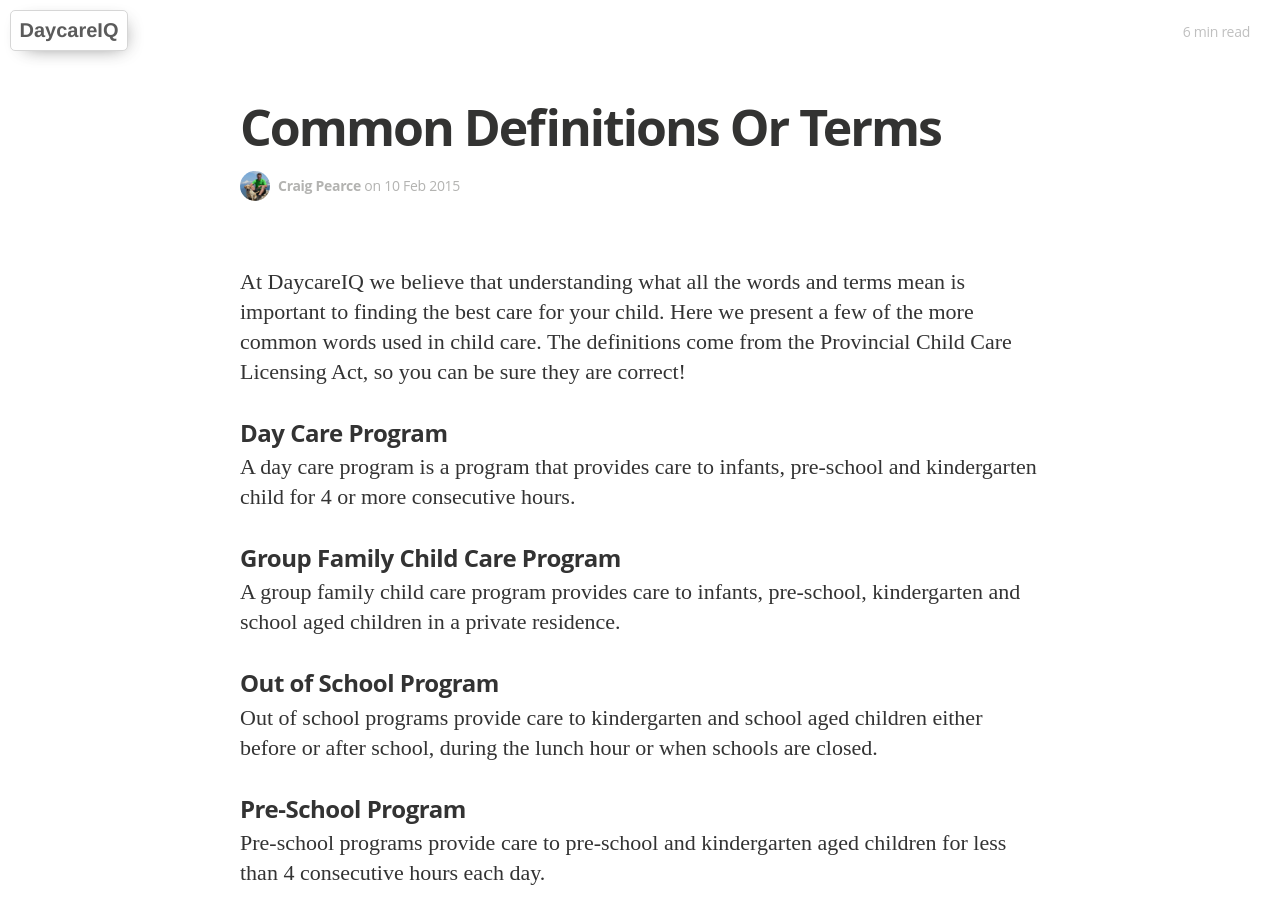
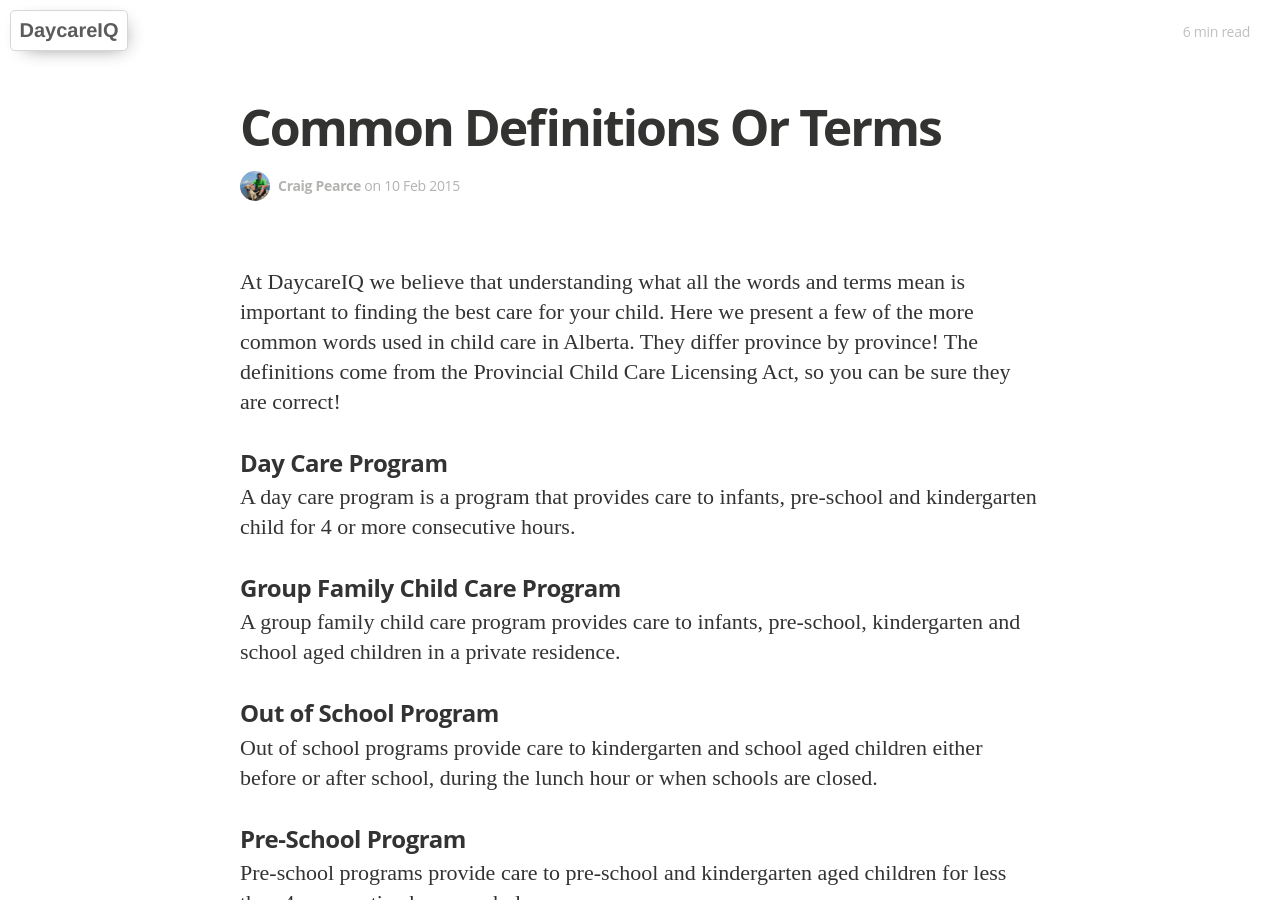
Before and after one commit to DaycareIQ/blog.daycareiq.com, a Jekyll site: the page built from _posts/2015-02-10-Common-Definitions-or-Terms.md, in a window 1280 px wide and 900 px high. Built offline with Jekyll 4.4.1, drawn with Linux system fonts in a browser that asks for light colours; nearby versions of some CDN libraries; some web fonts are replaced.

Commit message:
Update 2015-02-10-Common-Definitions-or-Terms.md

```diff
--- a/_posts/2015-02-10-Common-Definitions-or-Terms.md
+++ b/_posts/2015-02-10-Common-Definitions-or-Terms.md
@@ -8,18 +8,18 @@
 published: true
 ---
 
-At DaycareIQ we believe that understanding what all the words and terms mean is important to finding the best care for your child.  Here we present a few of the more common words used in child care.  The definitions come from the Provincial Child Care Licensing Act, so you can be sure they are correct!
+At DaycareIQ we believe that understanding what all the words and terms mean is important to finding the best care for your child.  Here we present a few of the more common words used in child care in Alberta.  They differ province by province!  The definitions come from the Provincial Child Care Licensing Act, so you can be sure they are correct!
 
-### Day Care Program
+### Day Care Program ###
 A day care program is a program that provides care to infants, pre-school and kindergarten child for 4 or more consecutive hours.
 
-### Group Family Child Care Program
+### Group Family Child Care Program ###
 A group family child care program provides care to infants, pre-school, kindergarten and school aged children in a private residence.
 
-### Out of School Program
+### Out of School Program ###
 Out of school programs provide care to kindergarten and school aged children either before or after school, during the lunch hour or when schools are closed.
 
-### Pre-School Program
+### Pre-School Program ###
 Pre-school programs provide care to pre-school and kindergarten aged children for less than 4 consecutive hours each day.
 
 You can find more detailed descriptions of the programs above in a previous [blog post here](http://blog.daycareiq.com/2015-what-type-of-child-care-is-right-for-my-kid/) at DaycareIQ!
@@ -28,16 +28,16 @@
 
 We used a lot of terms like *infant* and *school aged child* above, here is what they mean!
 
-### Infant
+### Infant ###
 An infant is any child under 19 months of age.
 
-### Pre-School Child
+### Pre-School Child ###
 An pre-school child is older than 19 months and not a student according to the [Provincial School Act](http://www.education.alberta.ca/department/policy/legislation/regulations.aspx).
 
-### Kindergarten Child
+### Kindergarten Child ###
 A kindergarten child is any child that is 4.5 years or older and attends a early childhood service program.
 
-### School Aged Child
+### School Aged Child ###
 School aged children are those defined as a student in the [Provincial School Act](http://www.education.alberta.ca/department/policy/legislation/regulations.aspx) and not a kindergarten aged child as defined above.
 
 If you have heard other words or phrases that you would like us to investigate, please contact us and let us know!
```
